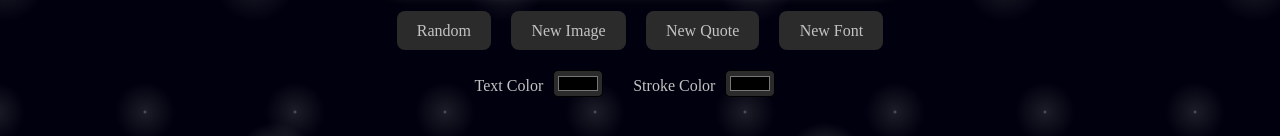
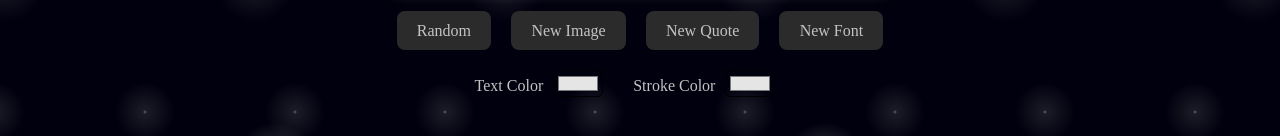
Before and after one commit to TheShaylaMarie/quotes, a React (Vite) app: page / in a window 1280 px wide. Shown: the part 663-799 px from the top of the page. Built offline with nearby package versions, Linux system fonts and the light colour scheme; no server answers; a web font is replaced by a local one.

Commit message:
finalize css, small changes for readability and user experience. Added quotes to show up on page load.

```diff
--- a/src/assets/components/Home/Home.jsx
+++ b/src/assets/components/Home/Home.jsx
@@ -14,7 +14,7 @@ export default function home() {
     const [fontData, setFontData] = useState([]);
     const [font, setFont] = useState([]);
 
-    const [colorData, setColorData] = useState({ color: "black", WebkitTextStrokeColor: "white" });
+    const [colorData, setColorData] = useState({ color: "#e5e5e5", WebkitTextStrokeColor: "#e5e5e5" });
 
     const [image, setImage] = useState(Math.floor(Math.random() * imagesList.length));
 
@@ -36,12 +36,16 @@ export default function home() {
     }, []);
 
     useEffect(() => {
+        getQuote();
+    }, []);
+
+    useEffect(() => {
         localStorage.setItem("favorites", favorite)
     }, [favorite])
 
-    useEffect(() => {
-        localStorage.setItem("quote", quote)
-    }, [quote])
+    // useEffect(() => {
+    //     localStorage.setItem("quote", quote)
+    // }, [quote])
 
     useEffect(() => {
         localStorage.setItem("favorite_obj", favoritesObj)
@@ -50,9 +54,7 @@ export default function home() {
 
     // CAPTURE USER SELECTED COLORS FOR FONT AND STROKE
     function captureColorData(colorValue, colorPicker) {
-        //    console.log(colorValue, colorPicker);
 
-        const favorite_object = {}
 
         if (colorPicker === "text-color") {
             setColorData({ ...colorData, color: colorValue })
@@ -69,6 +71,8 @@ export default function home() {
 
     // SAVE FAVORITES
     function saveFavoriteObj() {
+
+        const favorite_object = {}
         setFavoritesObj(favoritesObj.push(
             {
                 quote: quote,
@@ -86,13 +90,12 @@ export default function home() {
         axios.get(api_url_font + api_key_font)
             .then(response => {
                 const fonts = response.data.items;
-            if (fonts && fonts.length > 0 ) {
+                if (fonts && fonts.length > 0) {
 
                     setFontData(fonts);
                     randomizeFont(fonts);
 
                 }
-            // console.log("all font data", fonts)
             })
             .catch((err) => {
                 console.log("Error recieving font data", err)
@@ -102,9 +105,9 @@ export default function home() {
 
     // RANDOMLY CHOOSE FONT
     function randomizeFont(fonts) {
-    if(fonts && fonts.length > 0) {
+        if (fonts && fonts.length > 0) {
             const randomFont = fonts[Math.floor(Math.random() * fonts.length)];
-        const fontFile = new FontFace( randomFont.family,  `url(${randomFont.files.regular})` );
+            const fontFile = new FontFace(randomFont.family, `url(${randomFont.files.regular})`);
 
 
             fontFile.load().then(() => {
@@ -149,6 +152,9 @@ function getImage() {
         setImage(Math.floor(Math.random() * imagesList.length));
     }
 
+
+
+
     return (
         <>
             <div className='title-container'>
@@ -167,8 +173,9 @@ function getImage() {
                         />
 
                     </div>
-                    <div className='quote-text' style={{...colorData,
-                    fontFamily: font ?  `'${font}', sans-serif` : 'inherit',
+                    <div className='quote-text' style={{
+                        ...colorData,
+                        fontFamily: font ? `'${font}', sans-serif` : 'inherit',
 
                     }}>
 
@@ -187,7 +194,7 @@ function getImage() {
 
 
                 <div className='button-container' >
-                    <button onClick={() =>{ getQuote(); randomizeFont() }}>Random</button>
+                    <button onClick={() => { getQuote(); randomizeFont() }}>Random</button>
 
                     <button onClick={() => getImage()}>New Image</button>
 
@@ -203,14 +210,16 @@ function getImage() {
 
                     <label htmlFor="quote-text-color" className='color-picker-label'>Text Color
                         <input type="color"
+                            value={colorData.color}
                             id="quote-text-color"
                             className="color-picker"
                             onChange={(e) => captureColorData(e.target.value, "text-color")}
                         />
                     </label>
 
-                    <label htmlFor="stroke-text-color" className='color-picker-label'>Stroke Color
+                    <label htmlFor="quote-stroke-color" className='color-picker-label'>Stroke Color
                         <input type="color"
+                            value={colorData.WebkitTextStrokeColor}
                             id="quote-stroke-color"
                             className="color-picker"
                             onChange={(e) => captureColorData(e.target.value, "stroke-color")}
--- a/src/index.css
+++ b/src/index.css
@@ -119,12 +119,29 @@ input[type="color"] {
   margin: 10px;
   margin-right: 30px;
   background-color: #2b2b2b;
-
+  background-color: transparent !important;
 
 }
+
+input[type="color"]:hover {
+  border-color: #e5e5e5;
+  box-shadow: 0px 0px 10px 3px rgba(255, 255, 255, 0.382);
+  cursor: pointer;
+}
+
 
 .color-picker-label {
   display: inline-block;
   position: relative;
+  cursor: pointer;
 
 }
+.color-picker-label:focus{
+  border-color: #e5e5e5;
+  box-shadow: 0px 0px 10px 3px rgba(255, 255, 255, 0.382);
+}
+
+input[type="color"]:focus {
+  border-color: #e5e5e5;
+  box-shadow: 0px 0px 10px 3px rgba(255, 255, 255, 0.382);
+}
```
Lines whose indentation alone changed are shown as unchanged.
